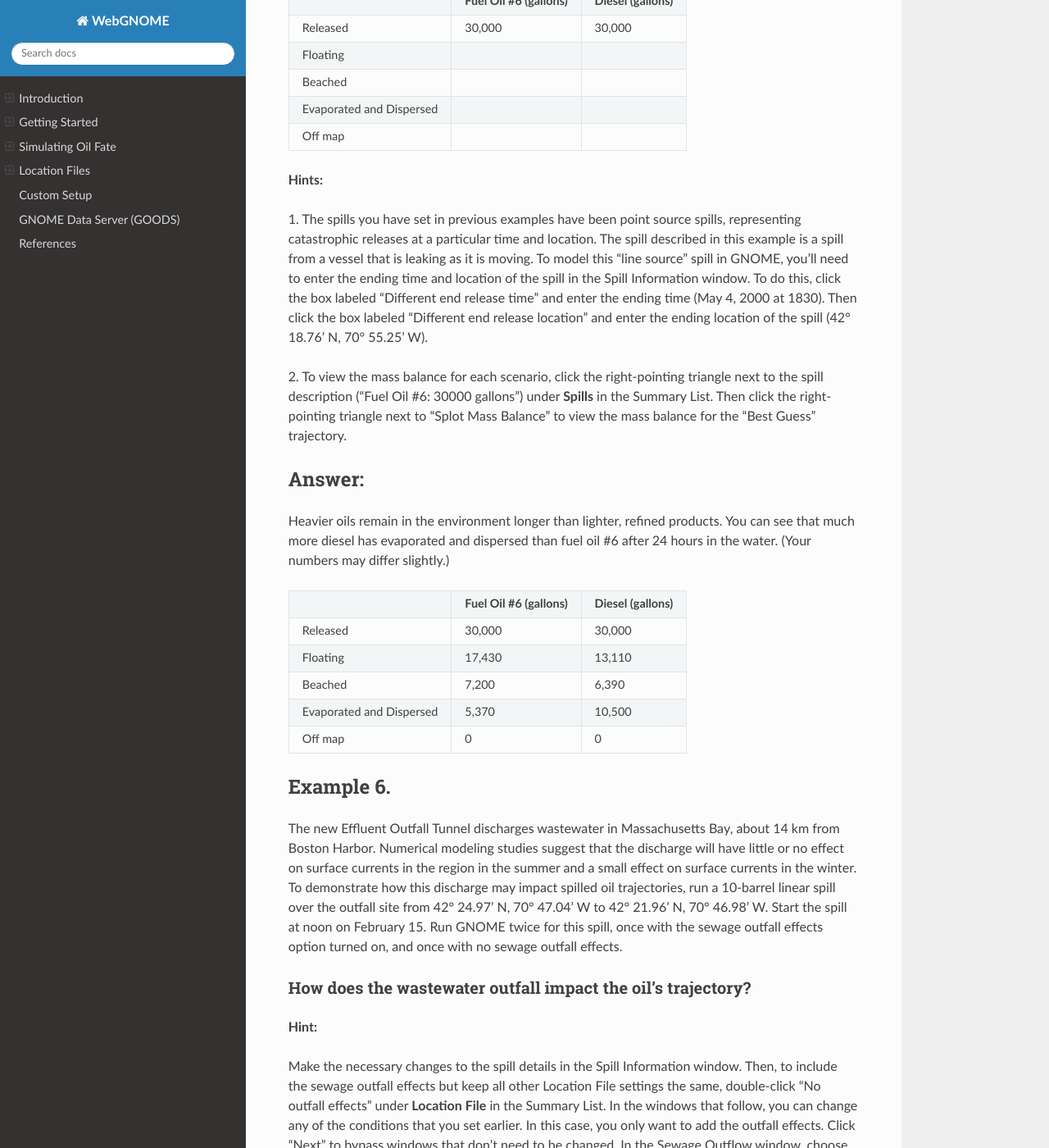
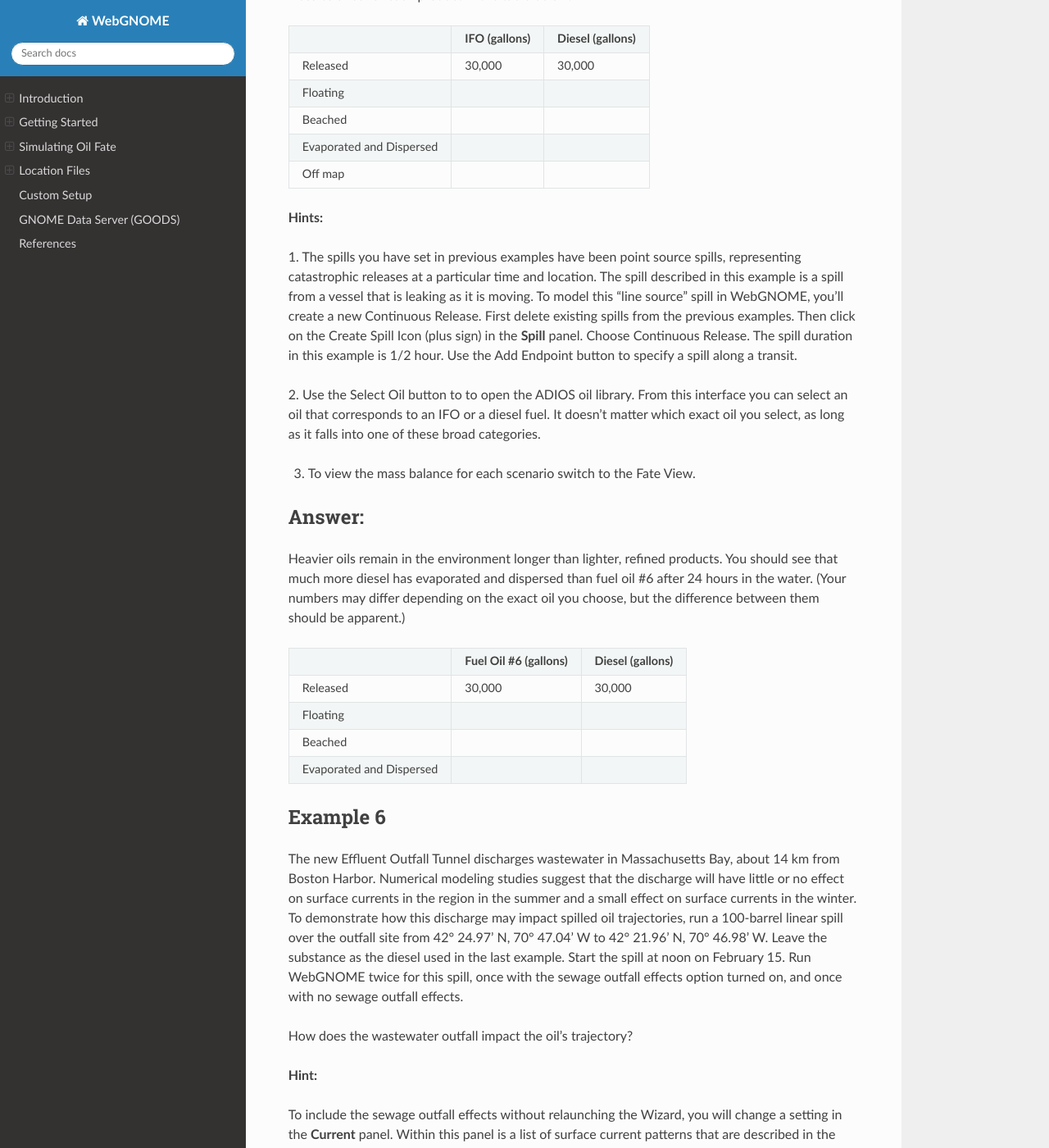
Before and after one commit to NOAA-ORR-ERD/WebGnomeClient, a Sphinx documentation site: the page built from doc/location_files/boston_examples.rst, in a window 1280 px wide and 1400 px high, scrolled down 4108 px. Shown: the whole window at 82% size. Built offline with Sphinx 7.4.7 and the Read the Docs theme 2.0.0, drawn with Linux system fonts in a browser that asks for light colours; some of the changed text lies outside the part shown.

Commit message:
Edited Boston Location file example problems

```diff
--- a/doc/location_files/location_files.rst
+++ b/doc/location_files.rst
@@ -11,18 +11,27 @@
 WebGNOME uses the Location File information and user input to set up the model.
 
 Location Files are useful for planning but should not be used to model real oil spills!
+The Location Files are based on climatological or "average" conditions for a specific
+region. Environmental conditions during an actual spill may differ widely from typical
+conditions. A useful analogy is an almanac versus a weather forecast -- if you are trying to
+pick a good month to schedule a picnic an almanac may provide guidance. However, if you
+have a picnic planned for tomorrow, an up to date weather forecast which incorporates recent
+observations will provide more useful information. Similarly, the Location Files are a
+valuable resource for planning for a potential future spill but need to be modified to
+incorporate actual real-time environmental conditions in the case a spill occurs.
 
 Location File Wizard
 ====================
 
 The Location File Wizard asks questions to help you set up the spill scenario.
 
-The exact questions depends on the specific region being modeled but may include: spill
-information, wind conditions, river flow rates, and circulation patterns.
+The exact questions depend on the specific region being modeled but may include
+questions about: wind conditions, river flow rates, circulation patterns, and the
+type of spill to be modeled.
 If you need help answering a Wizard question, a Location File Help button is available
 on the Wizard title bar.
 
-The Location File Help topics also provide some sources of real-time and historical data
+The Location File Help topics and User Guides also provide some sources of real-time and historical data
 about the region and more technical information about the Location File development.
 
 Using Location Files
@@ -32,8 +41,8 @@
 
 http://gnome-stage.orr.noaa.gov/#locations
 
-Location File Usage Examples
-============================
+Available Location Files
+========================
 
 Alaska Region
 -------------
@@ -42,6 +51,7 @@
 Atlantic Region
 ---------------
 
+Boston and Vicinity | :ref:`boston_user_guide` | :ref:`boston_examples`
 
 Gulf of Mexico
 --------------
@@ -53,6 +63,7 @@
 
 International
 -------------
+
 
 
 
--- a/doc/location_files/boston_examples.rst
+++ b/doc/location_files/boston_examples.rst
@@ -17,33 +17,17 @@
 Boston Harbor and Vicinity. Explore how changing tides, winds, runoff
 from the Merrimack River, and wastewater outflow can affect the
 trajectories of oil slicks. In addition, one example demonstrates how
-model and observation limitations can be overcome by considering both
-the "Best Guess" and the "Minimum Regret" (Uncertainty) solutions. This
-knowledge will help you in designing your own GNOME model runs.
+model and observation limitations can be overcome by including Uncertainty
+in the model solution. This knowledge will help you in designing your
+own GNOME model runs.
 
-**The following conditions hold for each of the examples:**
-
-=======================  =======================================
-Wind:                     Constant at 0 knot, unless otherwise specified in a particular example.
-Sewage outfall effects:   No effects, unless specified.
-Spill size:               As specified in each example.
-Pollutant type:           Non-weathering, unless specified.
-Model duration:           1 day.
-Uncertainty:              Not included, unless specified.
-=======================  =======================================
-
-
-Use the Boston and Vicinity Location to answer the following questions:
-
-
-
-Example 1.
-----------
+Example 1
+---------
 
 Tides are an important part of the circulation in Boston Harbor.
 In this example, you will examine the effects of tides by starting a
-spill at two different times in the tidal cycle. Run the spill in GNOME
-twice, once at the beginning of a flood tide
+spill at two different times in the tidal cycle,
+once at the beginning of a flood tide
 
 Start Time: May 4, 2000 at 6:00 p.m. (1800)
 
@@ -51,40 +35,51 @@
 
 Start Time: May 5, 2000 at midnight (0000)
 
-The winds at the time of the spill are
-5 knots from the SE. In this example, we won't simulate the effects from
-the Effluent Outfall Tunnel. Place the 100-barrel spill near the Deer
-Island entrance to Boston Harbor at:
+The winds at the time of the spill are 5 knots from the SE.
+In this example, we won't simulate the effects from
+the Effluent Outfall Tunnel. We will place an approximately
+100-barrel spill near the Deer Island entrance to Boston Harbor.
 
-42° 20.45’ N, 70° 57.44’ W.
+Begin by selecting the Boston and vicinity Location File which will launch
+the Wizard to guide you through setting up the scenario. Use the information
+in the following table as you advance through the Wizard.
 
-"Zoom in" to the spill area and describe the differences in beach
-impacts between the two spills.
+=======================  =================================================
+Start time:               As above for flood or ebb tide.
+Model duration:           1 day.
+Sewage outfall effects:   Don't consider outfall.
+Wind:                     5 knots from the SE.
+Spill type:               Instantaneous.
+Time of Release:          Same as model start time.
+Amount released:          15,000 kg.
+Pollutant type:           Non-weathering.
+Position:                 42° 20.45’ N, 70° 57.44’ W (42.34083, -70.95733).
+Uncertainty:              Not included.
+=======================  =================================================
+
+Once you have run the model for both start times, zoom in to the spill area and
+examine the differences in beach impacts between the two spills.
 
 How do the two spills differ in the amount and location of pollutant?
-.....................................................................
+
 
 **Hints:**
 
+1. If you only want to change one spill parameter (like the start time
+of the spill in this example, there is no need to reload the Location File
+and step through the Wizard. Instead, use the buttons on the Menu Bar to
+switch from Map View to Setup View. In Setup View are various panels which
+allow you to edit the model setup. In the **Spill** panel, click on the edit
+(pencil) icon of the spill you created to edit the time of release.
 
-(1) To easily set a spill at a particular location,
-simply click *anywhere* on the water area of the map. In the Spill
-Information window that opens, you can then enter the *exact*
-latitude and longitude of the spill. (This method is much easier
-than moving your mouse around the map and watching its location in
-the lower left corner of the window!)
+When you change the start time of the spill, you will likely want to
+change both the spill start time and the model start time. If you change
+the spill start time first, WebGNOME will automatically
+prompt you to change the model start time to match the spill start time.
+So it is a good ideal to always change the spill start time first.
 
-(2) When you change the start time of the spill, you will want to
-change both the *spill*
-start time and the *model* start time. To do this, double-click the
-description of the spill ("Non-Weathering: 100 barrels") under
-"Spills" in the Summary List (the left section of the Map Window).
-
-In the Spill Information window, change the Release Start Time to
-May 5 at 0000. GNOME will then prompt you to change the model start
-time to match the spill start time. Click "Change". Because GNOME is
-set up to adjust the *model* start time to the *spill* start time,
-you should always change the spill start time first.
+2. To more easily visualize the difference between the spill impacts,
+consider taking a screenshot of the map at the end of the first run.
 
 Answer:
 .......
@@ -96,8 +91,8 @@
 ebb tide, the oil also impacts the western portion of Broad Sound.
 
 
-Example 2.
-----------
+Example 2
+---------
 
 Wind can have a significant effect on a spill because it both
 moves the oil along the water's surface and drives currents. Rerun the
@@ -105,11 +100,14 @@
 no wind.
 
 How do the oil's trajectory and shoreline impacts change from the previous example?
-...................................................................................
 
-**Hint:** To change the wind conditions in GNOME, double-click
-"Wind" in the Summary List, then enter the wind speed and
-direction in the Constant Wind window.
+
+**Hint:**
+
+To change the wind conditions in WebGNOME, in Setup View,
+click on the edit icon in the **Wind** panel then enter the wind speed
+and direction in the Constant Wind tab. For the "no wind" case, you
+either set the wind speed to 0 or delete the Wind from the list.
 
 Answer:
 .......
@@ -123,29 +121,27 @@
 does with the wind's assistance.
 
 
-Example 3.
-----------
+Example 3
+---------
 
 Forecasts of environmental parameters are inherently uncertain.
 For example, wind and weather forecasts can be "off" in the speed,
-direction, or timing of winds. GNOME supports a "Minimum Regret"
-solution in addition to the "Best Guess" solution that you have been
+direction, or timing of winds. WebGNOME supports a "Minimum Regret"
+solution in addition to the "Best Estimate" solution that you have been
 running. The "Minimum Regret" solution takes into account our
 uncertainty in wind, horizontal mixing, and currents.
 
 Rerun the previous scenario, increasing the wind to 10 knots from the
-NW. This time, run GNOME with the “Minimum Regret” solution turned on.
+NW. This time, run WebGNOME with the “Minimum Regret” solution turned on.
 
-Briefly discuss the difference between the "Best Guess" (black) and "Minimum Regret" (red) trajectories.
-........................................................................................................
-
+Examine the difference between the "Best Guess" (black) and "Minimum Regret" (red) trajectories.
 Why do you think this type of information would be useful?
 
 **Hint:**
 
 To include the Minimum Regret (Uncertainty) solution,
-click the box labeled "Include the Minimum Regret solution" under
-**Model Settings** in the Summary List.
+click the box labeled "Include the Minimum Regret (Uncertainty)
+solution" in the Incident panel in Setup View.
 
 Answer:
 .......
@@ -159,38 +155,34 @@
 Harbor. To the east, the spill could also be more extensive, with
 oil floating north of Little Harbor and Cohasset Harbor.
 
-Responders use both the "Best Guess" and "Minimum Regret"
+Responders use both the "Best Estimate" and "Minimum Regret"
 trajectories to make decisions about how they will allocate response
 resources. Sometimes a highly valued environmental resource (e.g. an
 endangered species) may be important enough to protect, even if it
 has a low probability of being oiled.
 
-Example 4.
-----------
+Example 4
+---------
 
 The Merrimack River has very high flows in the spring. This
 strong pulse of fresh water into the Gulf of Maine leads to a coastal
 current in Massachusetts Bay. Run two spill scenarios of 70,000 gallons
-of non-weathering oil near the entrance to Gloucester Harbor at 42°
-34.73’ N, 70° 38.97’ W. Run one scenario during the spring freshet, on
-May 15, 2000 at 3:45 p.m. Run another scenario during the fall on
+(237,000 kg) of non-weathering oil near the entrance to Gloucester Harbor at
+42° 34.73’ N, 70° 38.97’ W (42.57883 N, -70.64900).
+Run one scenario during the spring freshet, on May 15, 2000 at 3:45 p.m.
+Run another scenario during the fall on
 October 15, 2000 at 7:15 p.m. Both of these times represent the
 beginning of a flood tide. In each case, there are no winds. For these
 examples, you can turn off the "Minimum Regret" solution.
 
 How does the oil's trajectory change from the spring to the fall example?
-.........................................................................
+
 
 **Hints:**
 
-(1) To change the spill information in GNOME,
-double-click the description of the spill, as you did in Example 1.
-In the Spill Information window, change the amount of pollutant and
-the release start time and location.
+1. Remember to change the spill release time first rather than the model
+start time to automatically synchronize these two.
 
-(2) If your view of the map
-doesn't show the spill location, double-click the "Zoom-Out"
-control, on the GNOME toolbar to fit the map to the window.
 
 Answer:
 .......
@@ -199,8 +191,8 @@
 southwest, away from Gloucester Harbor. In the fall, however, most
 of the oil ends up in the harbor.
 
-Example 5.
-----------
+Example 5
+---------
 
 Different types of pollutants weather differently. In the
 previous examples, the pollutant that spilled did not change with time
@@ -210,15 +202,21 @@
 A damaged vessel begins to leak fuel as it heads into Boston Harbor
 along Nantasket Roads. The vessel spills 30,000 gallons of product
 between 6:00 and 6:30 p.m. on May 4, 2000 as it travels from 42° 19.16’
-N, 70° 53.55’ W to 42° 18.76’ N, 70° 55.25’ W. There are no winds.
+N, 70° 53.55’ W (42.31933, -70.8925)to 42° 18.76’ N, 70° 55.25’ W
+(42.31267, -70.92083). Winds are 10 knots from the NW.
 
-Run the above scenario for a barge carrying **fuel oil #6** and for a
-fishing vessel carrying **diesel fuel**. At the end of your 24-hour
+A scenario that includes weathering requires additional water property
+information. In the Water panel, enter a water temperature of 55° F and
+use the defaults for the other parameters.
+
+Run the above scenario for a barge carrying a heavy fuel oil (e.g an
+IFO or Intermediate Fuel Oil) and for a fishing vessel carrying
+a diesel fuel. At the end of your 24-hour
 prediction, write down the mass balance for each product in the table
 below.
 
 +----------------------------+-----------------+---------------+
-|                            | **Fuel Oil #6   | **Diesel      |
+|                            | **IFO           | **Diesel      |
 |                            | (gallons)**     | (gallons)**   |
 +----------------------------+-----------------+---------------+
 | Released                   | 30,000          | 30,000        |
@@ -239,26 +237,27 @@
 been point source spills, representing catastrophic releases at a
 particular time and location. The spill described in this example is
 a spill from a vessel that is leaking as it is moving. To model this
-"line source" spill in GNOME, you'll need to enter the ending time
-and location of the spill in the Spill Information window. To do
-this, click the box labeled "Different end release time" and enter
-the ending time (May 4, 2000 at 1830). Then click the box labeled
-"Different end release location" and enter the ending location of
-the spill (42° 18.76’ N, 70° 55.25’ W).
+"line source" spill in WebGNOME, you'll create a new Continuous
+Release. First delete existing spills from the previous examples.
+Then click on the Create Spill Icon (plus sign) in the **Spill** panel.
+Choose Continuous Release. The spill duration in this example is 1/2
+hour. Use the Add Endpoint button to specify a spill along a transit.
 
-2. To view the mass balance for each scenario, click the right-pointing triangle next to
-the spill description ("Fuel Oil #6: 30000 gallons") under
-**Spills** in the Summary List. Then click the right-pointing
-triangle next to "Splot Mass Balance" to view the mass balance for
-the "Best Guess" trajectory.
+2. Use the Select Oil button to to open the ADIOS oil library.
+From this interface you can select an oil that corresponds to an IFO
+or a diesel fuel. It doesn't matter which exact oil you select, as long
+as it falls into one of these broad categories.
+
+3. To view the mass balance for each scenario switch to the Fate View.
 
 Answer:
 -------
 
 Heavier oils remain in the environment longer than
-lighter, refined products. You can see that much more diesel has
+lighter, refined products. You should see that much more diesel has
 evaporated and dispersed than fuel oil #6 after 24 hours in the
-water. (Your numbers may differ slightly.)
+water. (Your numbers may differ depending on the exact oil you
+choose, but the difference between them should be apparent.)
 
 +----------------------------+-----------------+---------------+
 |                            | **Fuel Oil #6   | **Diesel      |
@@ -266,44 +265,41 @@
 +----------------------------+-----------------+---------------+
 | Released                   | 30,000          | 30,000        |
 +----------------------------+-----------------+---------------+
-| Floating                   | 17,430          | 13,110        |
+| Floating                   |                 |               |
 +----------------------------+-----------------+---------------+
-| Beached                    | 7,200           | 6,390         |
+| Beached                    |                 |               |
 +----------------------------+-----------------+---------------+
-| Evaporated and Dispersed   | 5,370           | 10,500        |
-+----------------------------+-----------------+---------------+
-| Off map                    | 0               | 0             |
+| Evaporated and Dispersed   |                 |               |
 +----------------------------+-----------------+---------------+
 
-Example 6.
-----------
+
+Example 6
+---------
 
 The new Effluent Outfall Tunnel discharges wastewater in
 Massachusetts Bay, about 14 km from Boston Harbor. Numerical modeling
 studies suggest that the discharge will have little or no effect on
 surface currents in the region in the summer and a small effect on
 surface currents in the winter. To demonstrate how this discharge may
-impact spilled oil trajectories, run a 10-barrel linear spill over the
+impact spilled oil trajectories, run a 100-barrel linear spill over the
 outfall site from 42° 24.97’ N, 70° 47.04’ W to 42° 21.96’ N, 70° 46.98’
-W. Start the spill at noon on February 15. Run GNOME twice for this
+W. Leave the substance as the diesel used in the last example.
+Start the spill at noon on February 15. Run WebGNOME twice for this
 spill, once with the sewage outfall effects option turned on, and once
 with no sewage outfall effects.
 
 How does the wastewater outfall impact the oil's trajectory?
-............................................................
 
 
 **Hint:**
 
-Make the necessary changes to the spill details in the
-Spill Information window. Then, to include the sewage outfall
-effects but keep all other Location File settings the same,
-double-click "No outfall effects" under **Location File** in the
-Summary List. In the windows that follow, you can change any of the
-conditions that you set earlier. In this case, you only want to add
-the outfall effects. Click "Next" to bypass windows that don't need
-to be changed. In the Sewage Outflow window, choose "Add surface
-outfall effects" from the menu.
+To include the sewage outfall effects without relaunching the Wizard, you
+will change a setting in the **Current** panel. Within this panel is a list of
+surface current patterns that are described in the Location File User
+Guide. Click the edit icon for the pattern labeled "MassBaySewage.cur".
+Open the Advanced Settings pull down menu where the second item in the list
+is labeled "on". This can be switched to "true" to activate the current
+pattern that results from the sewage outfall.
 
 Answer:
 .......
```
Also changed, not shown: other parts of doc/location_files.rst (+0 -2 lines), doc/index.rst (+4 -4 lines).
